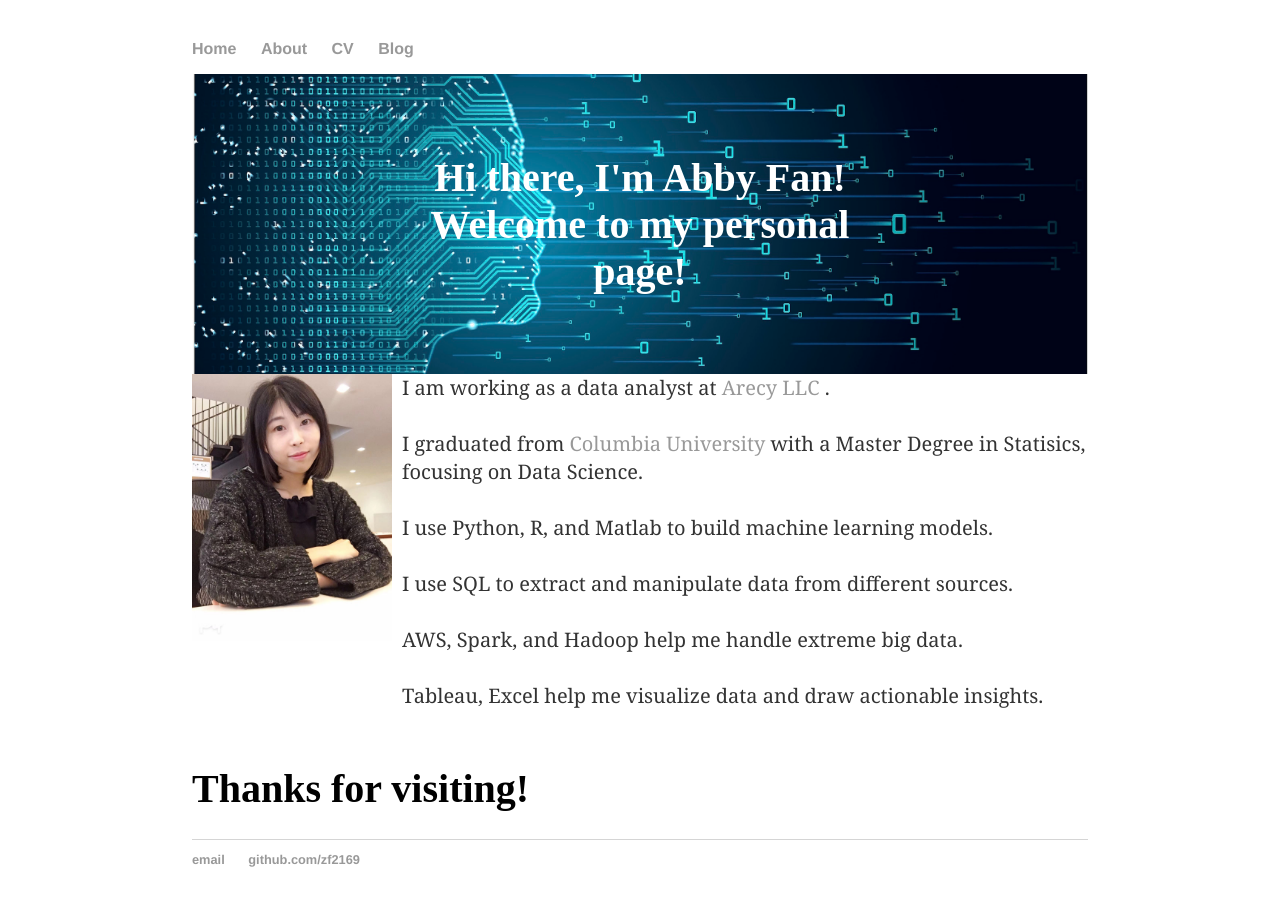
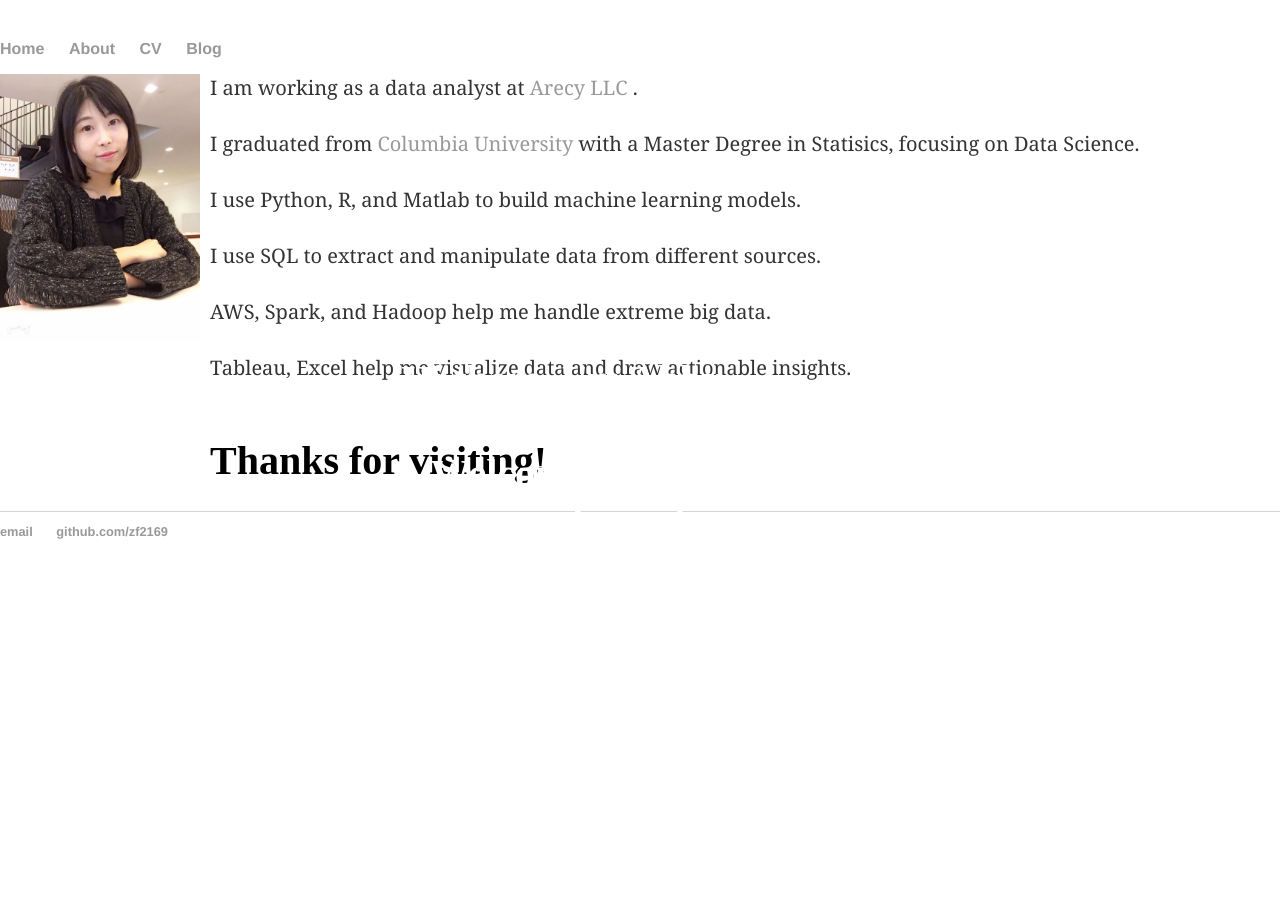
Before and after one commit to zf2169/zf2169.github.io, a Jekyll site: the page built from index.html, in a window 1280 px wide. Built offline with Jekyll 4.4.1, drawn with Linux system fonts in a browser that asks for light colours.

Commit message:
Update main.css

```diff
--- a/css/main.css
+++ b/css/main.css
@@ -1,4 +1,4 @@
-body { margin: 40px auto; width: 70%; }
+body { margin: 40px auto; }
 
 nav ul, footer ul {
     font-family:'Helvetica', 'Arial', 'Sans-Serif';
@@ -15,11 +15,11 @@ a { text-decoration: none; color: #999; }
 a:hover { text-decoration: underline;   color: #0088cc; }
 
 
-h1 { font-size: 2.5em; font-family: "Times New Roman", 'Times', 'Serif'; }
+h1 { font-size: 2.5em; font-family: "Times New Roman", 'Times', 'Serif'; width: 70%; }
 
-p1 { font-size: 1.5em; font-family: 'Merriweather', Georgia, Times; line-height: 1.4em; color: #333; }
+p1 { font-size: 1.5em; font-family: 'Merriweather', Georgia, Times; line-height: 1.4em; color: #333; width: 70%; }
 
-p2 { font-size: 20px; font-family: 'Merriweather', Georgia, Times; line-height: 1.4em; color: #333; }
+p2 { font-size: 20px; font-family: 'Merriweather', Georgia, Times; line-height: 1.4em; color: #333; width: 70%; }
 
 footer { border-top: 1px solid #d5d5d5; font-size: .8em; }
 
@@ -29,8 +29,7 @@ ul.posts li { list-style: none; }
 
 img.avatar { margin-bottom: 30px; margin-right: 10px;}
 
-.hero-image {
-  width: 100%;
+.home-image {
   background-image: url("/img/main_page_bg.jpg");
   background-color: #cccccc;
   height: 300px;
```
